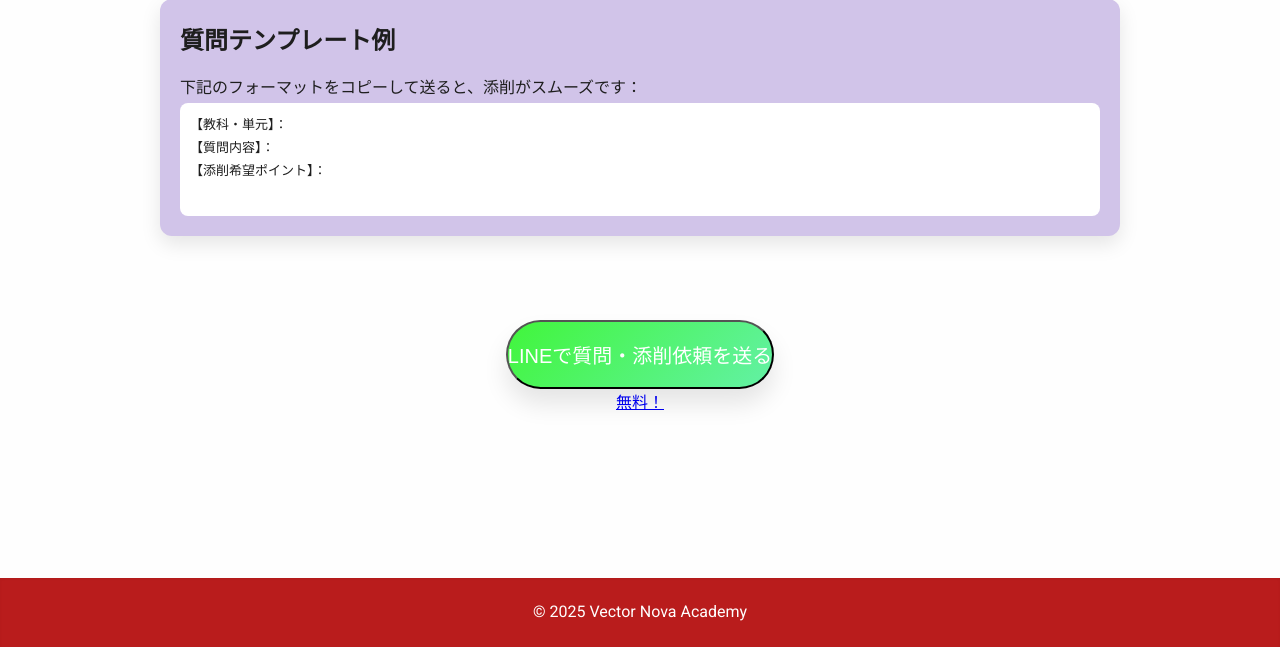
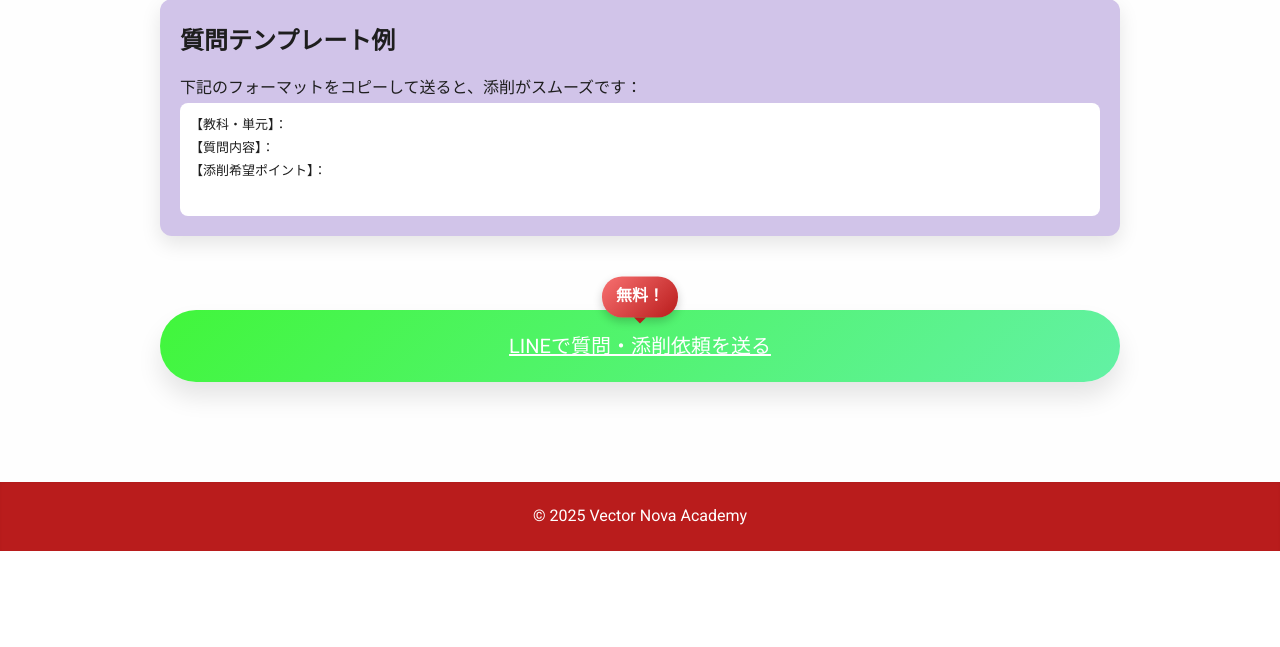
Before and after one commit to morisanyutakun-png/vectornova, a Flask app: page /qanda in a window 1280 px wide. Shown: the part 1242-1889 px from the top of the page. After the commit the page ends 1793 px from the top, so only its background shows below. Run offline with Flask 3, Linux system fonts and the light colour scheme.

Commit message:
添削html追加

```diff
--- a/templates/qanda.html
+++ b/templates/qanda.html
@@ -115,14 +115,14 @@
 
 
     <!-- CTAボタン -->
-        <div class="cta-wrapper" style="text-align:center; margin:60px 0; position:relative;">
-            <a href="{{ url_for('qanda') }}" class="cta-link" style="position: relative; display: inline-block;">
-                <button class="cta-button">LINEで質問・添削依頼を送る</button>
-                <div class="click-badge">無料！</div>
-            </a>
-        </div>
+                <div class="cta-wrapper">
+                    <div class="free-badge">無料！</div>
+                    <a href="{{ url_for('qanda') }}" class="cta-button">LINEで質問・添削依頼を送る</a>
+                </div>
+            </div>
+        </section>
 
-</main>
+    </main>
 
 
     <!-- ===================== フッター ===================== -->
```
Also changed, not shown: templates/policy.html (+8 -7 lines).
